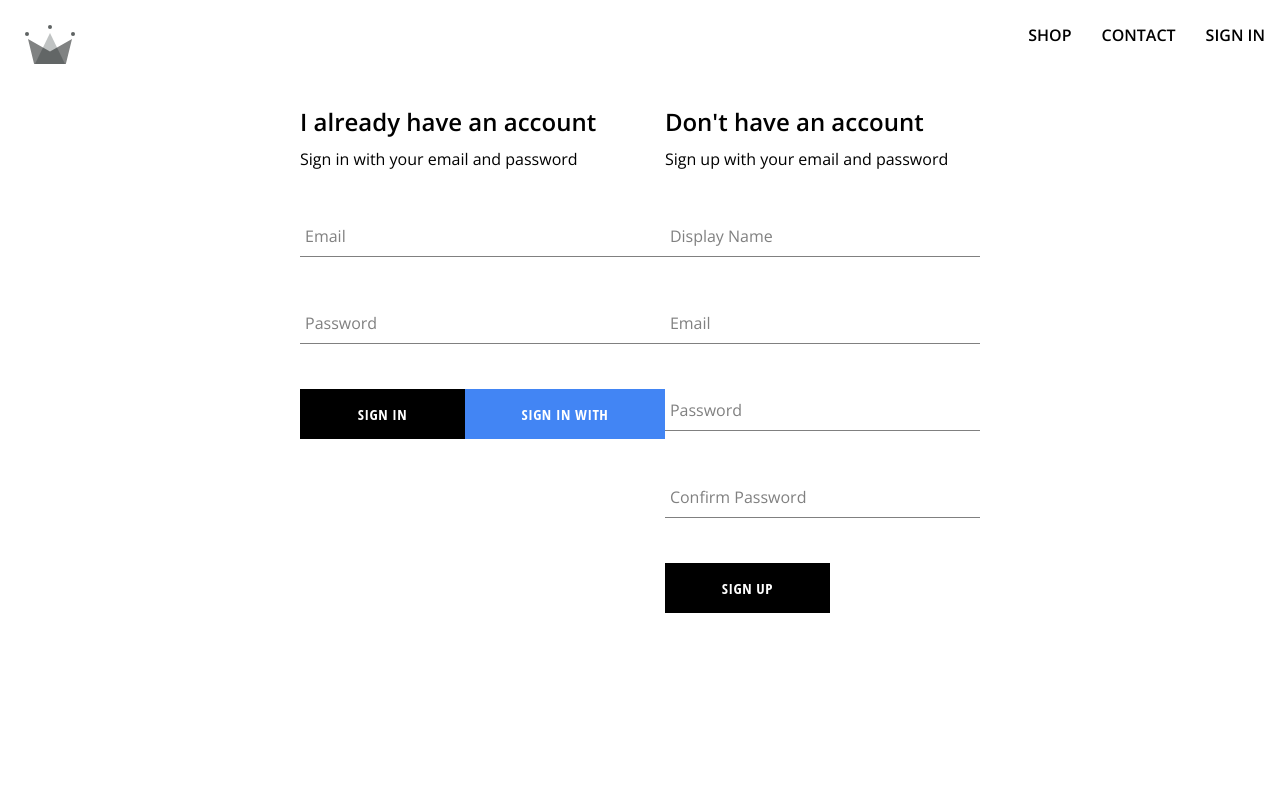
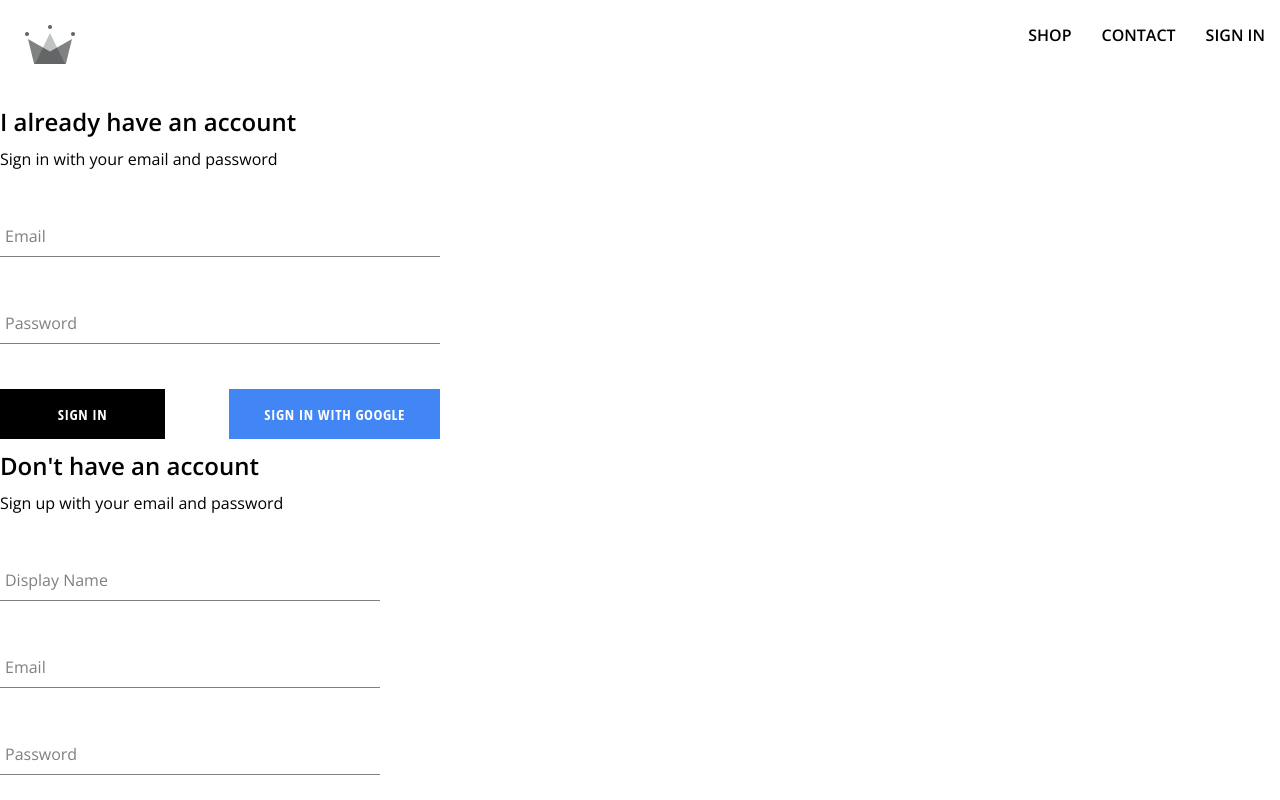
Before and after one commit to Tai-DucTran/fashion-ecommerce-shop, a React (Create React App) app: page /auth in a window 1280 px wide. Shown: the top 800 px of the page. Built offline with nearby package versions, Linux system fonts and the light colour scheme; no server answers; a web font is replaced by a local one.

Commit message:
authentication: created style sheet

```diff
--- a/src/routes/authentication/authentication.style.scss
+++ b/src/routes/authentication/authentication.style.scss
@@ -1,6 +1,6 @@
-.sign-in-sign-up-container {
+.authentication-container {
   display: flex;
-  flex-direction: row;
+  width: 900px;
   justify-content: space-between;
-  margin: 0 300px;
+  margin: 30px auto;
 }
```
